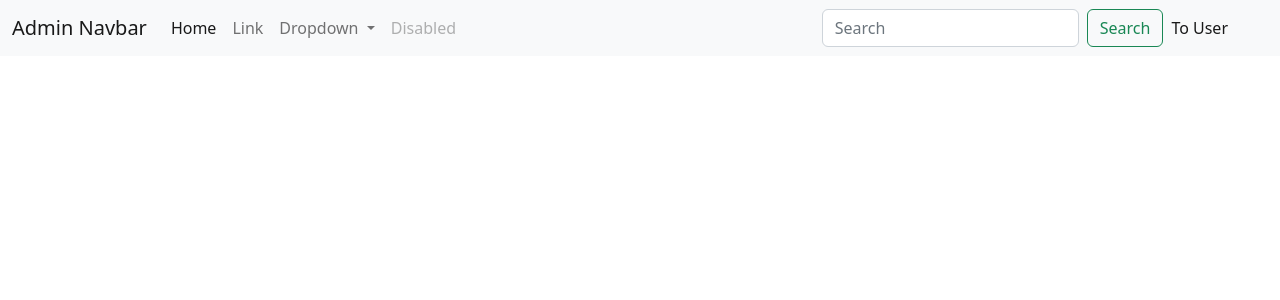
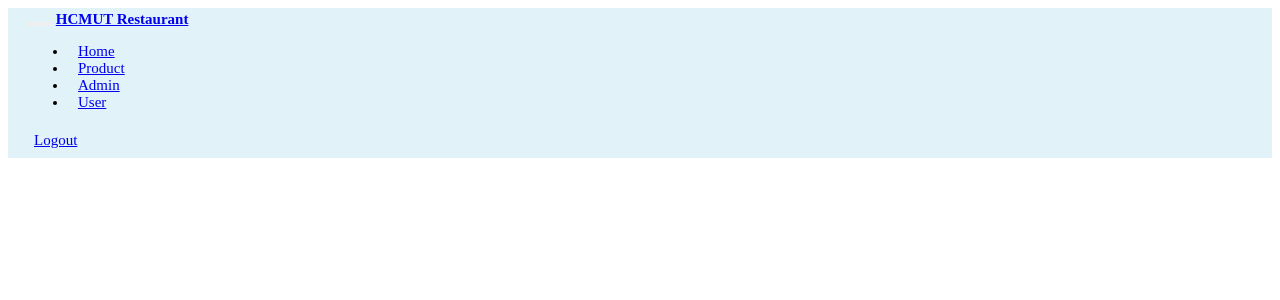
Before and after one commit to GHTuan/Restaurant-Management-System, a PHP site: page /View/admin/layouts/navbar.php in a window 1280 px wide. Shown: the top 300 px of the page. Run offline with PHP 8.4, Linux system fonts and the light colour scheme.

Commit message:
admin layout

```diff
--- a/Controller/user/LoginController.php
+++ b/Controller/user/LoginController.php
@@ -15,7 +15,6 @@ class LoginController extends BaseController{
     }
 
     public function index(){
-
 
         return $this -> view('user.pages.login',
         [
@@ -48,10 +47,6 @@ class LoginController extends BaseController{
 
         }
 
-
-
-
-
         return $this -> view('user.pages.login',
         [
             'error' => 'Vui lòng nhập đầy đủ thông tin',
@@ -65,7 +60,6 @@ class LoginController extends BaseController{
             'error' => [],
             'success' => "Logout successfully."
         ]);
-
     }
 
     public function register(){
--- a/Route/admin/web.php
+++ b/Route/admin/web.php
@@ -1,7 +1,8 @@
 <?php
     $controller = $_GET['controller'];
-    require('./../../Controller/admin/' . $controller . '.php'); /*require controller tương ứng*/
-    $controller = ucfirst($controller); /*chuyển đổi chữ cái đầu tiên của chuỗi thành chữ hoa */
+    $controller = ucfirst($controller) . 'Controller'; /*chuyển đổi chữ cái đầu tiên của chuỗi thành chữ hoa */
+    require('./Controller/admin/' . $controller . '.php'); /*require controller tương ứng*/
+
 
     $actionName = $_REQUEST['action']  ?? 'index';
     $request = new $controller; /*khởi tạo một class controller tương ứng với biến $controller*/
--- a/View/admin/layouts/navbar.php
+++ b/View/admin/layouts/navbar.php
@@ -1,52 +1,111 @@
 <!DOCTYPE html>
 <html lang="en">
+
 <head>
-    <meta charset="UTF-8">
-    <meta name="viewport" content="width=device-width, initial-scale=1.0">
-    <link href="https://cdn.jsdelivr.net/npm/bootstrap@5.2.3/dist/css/bootstrap.min.css" rel="stylesheet" integrity="sha384-rbsA2VBKQhggwzxH7pPCaAqO46MgnOM80zW1RWuH61DGLwZJEdK2Kadq2F9CUG65" crossorigin="anonymous">
-    <title>NavBar</title>
+  <style>
+    #homepage-navbar li:hover {
+      background-color: pink;
+      border-radius: 5px;
+    }
+
+    #homepage-navbar li{
+      padding-left: 10px;
+    }
+
+    #homepage-login div {
+      height: 100%;
+      box-sizing: border-box;
+      padding: 6px;
+    }
+
+    #homepage-login div:hover {
+      background-color: aquamarine;
+      border-radius: 5px;
+    }
+
+    #moveToTopButton {
+      position: fixed;
+      bottom: 20px;
+      right: 20px;
+      padding: 10px 20px;
+      background-color: rgba(0,0,0,0.5);
+      color: #fff;
+      border: none;
+      border-radius: 5px;
+      cursor: pointer;
+      display: none;
+    }
+    #moveToTopButton:hover {
+      background-color: rgba(0,0,0,0.8);
+    }
+  </style>
 </head>
+
 <body>
-<nav class="navbar navbar-expand-lg bg-light">
-  <div class="container-fluid">
-    <a class="navbar-brand" href="#">Admin Navbar</a>
-    <button class="navbar-toggler" type="button" data-bs-toggle="collapse" data-bs-target="#navbarSupportedContent" aria-controls="navbarSupportedContent" aria-expanded="false" aria-label="Toggle navigation">
-      <span class="navbar-toggler-icon"></span>
+  <nav class="navbar navbar-expand-lg d-flex flex-row-reverse" style="
+      padding: 0;
+      font-size: 15px;
+    ">
+    <div class="container-fluid" style="
+          margin: 0;
+          background-color: rgba(218, 240, 247, 0.8);
+          padding: 3px 20px;
+      ">
+      <button class="navbar-toggler" type="button" data-bs-toggle="collapse" data-bs-target="#navbarSupportedContent" aria-controls="navbarSupportedContent" aria-expanded="false" aria-label="Toggle navigation" style="padding: 0 10px;">
+        <span class="navbar-toggler-icon" style="width: 18px;"></span>
       </button>
+      <a class="navbar-brand" href="#" style="font-size: 15px; font-weight: bold;" ;>HCMUT Restaurant</a>
       <div class="collapse navbar-collapse" id="navbarSupportedContent">
-      <ul class="navbar-nav me-auto mb-2 mb-lg-0">
+        <ul class="navbar-nav me-auto mb-2 mb-lg-0" id="homepage-navbar">
           <li class="nav-item">
-          <a class="nav-link active" aria-current="page" href="#">Home</a>
+            <a class="nav-link active" aria-current="page" href="index.php?controller=home"><i class="fa-solid fa-house"></i> Home</a>
           </li>
           <li class="nav-item">
-          <a class="nav-link" href="#">Link</a>
-        </li>
-        <li class="nav-item dropdown">
-          <a class="nav-link dropdown-toggle" href="#" role="button" data-bs-toggle="dropdown" aria-expanded="false">
-            Dropdown
-          </a>
-          <ul class="dropdown-menu">
-            <li><a class="dropdown-item" href="#">Action</a></li>
-            <li><a class="dropdown-item" href="#">Another action</a></li>
-            <li><hr class="dropdown-divider"></li>
-            <li><a class="dropdown-item" href="#">Something else here</a></li>
-          </ul>
+            <a class="nav-link active" aria-current="page" href="index.php?controller=product"><i class="fa-solid fa-utensils"></i> Product</a>
           </li>
           <li class="nav-item">
-          <a class="nav-link disabled">Disabled</a>
+            <a class="nav-link active" aria-current="page" href="index.php?controller=admin"><i class="fa-solid fa-cart-shopping"></i> Admin</a>
           </li>
+          <li class="nav-item">
+            <a class="nav-link active" aria-current="page" href="index.php?controller=user"><i class="fa-solid fa-gear"></i> User</a>
+          </li>
+
         </ul>
-      <form class="d-flex" role="search">
-        <input class="form-control me-2" type="search" placeholder="Search" aria-label="Search">
-        <button class="btn btn-outline-success" type="submit">Search</button>
-      </form>
-      <ul class="navbar-nav mb-2 mb-lg-0">
-        <li class="nav-item">
-            <a class="nav-link active" href="../../">To User</a>
-        </li>
-      <ul>
+      </div>
+      <div id="homepage-login" class="d-flex p-0">
+        <!-- <div>
+          <a class="nav-link active" aria-current="page" href="index.php?controller=login" style="margin-right: 10px;"><i class="fa-solid fa-user-tie"></i> Login</a>
+        </div> -->
+        <div>
+          <a class="nav-link active" aria-current="page" href="index.php?controller=home&action=logout" style="margin-right: 10px;"><i class="fa-solid fa-user-tie"></i> Logout</a>
+        </div>
       </div>
     </div>
   </nav>
+  <button id="moveToTopButton"><i class="fa-solid fa-arrow-up"></i></button>
+  <script>
+    document.addEventListener('DOMContentLoaded', function() {
+      let moveToTopButton = document.getElementById('moveToTopButton');
+
+      window.addEventListener('scroll', function() {
+        // Show or hide the "Move to Top" button based on the scroll position
+        if (window.scrollY > 100) {
+          moveToTopButton.style.display = 'block';
+        } else {
+          moveToTopButton.style.display = 'none';
+        }
+      });
+
+      moveToTopButton.addEventListener('click', function() {
+        // Smoothly scroll to the top of the page
+        window.scrollTo({
+          top: 0,
+          behavior: 'smooth'
+        });
+      });
+    });
+  </script>
+
 </body>
+
 </html>
--- a/View/admin/pages/home.php
+++ b/View/admin/pages/home.php
@@ -3,6 +3,11 @@
 <head>
     <meta charset="UTF-8">
     <meta name="viewport" content="width=, initial-scale=1.0">
+
+<?php
+require('View/admin/layouts/navbar.php');
+?>
+
 </head>
 <body>
     <h1>Home Page For Admin</h1>
--- a/View/user/pages/user.php
+++ b/View/user/pages/user.php
@@ -7,6 +7,7 @@
 </head>
 <?php
     require ('View/user/layouts/navbar.php');
+    // print_r($data)
 ?>
 <body>
     This is User
```
Also changed, not shown: Controller/admin/AdminController.php (+10 -0 lines), Controller/admin/HomeController.php (+17 -0 lines), Controller/admin/ProductController.php (+10 -0 lines), Controller/admin/UserController.php (+10 -0 lines), Controller/user/UserController.php (+11 -1 lines), Model/UserModel.php (+8 -0 lines), View/admin/pages/admin.php (+15 -0 lines), View/admin/pages/product.php (+15 -0 lines), View/admin/pages/user.php (+15 -0 lines). Lines whose indentation alone changed are shown as unchanged.
